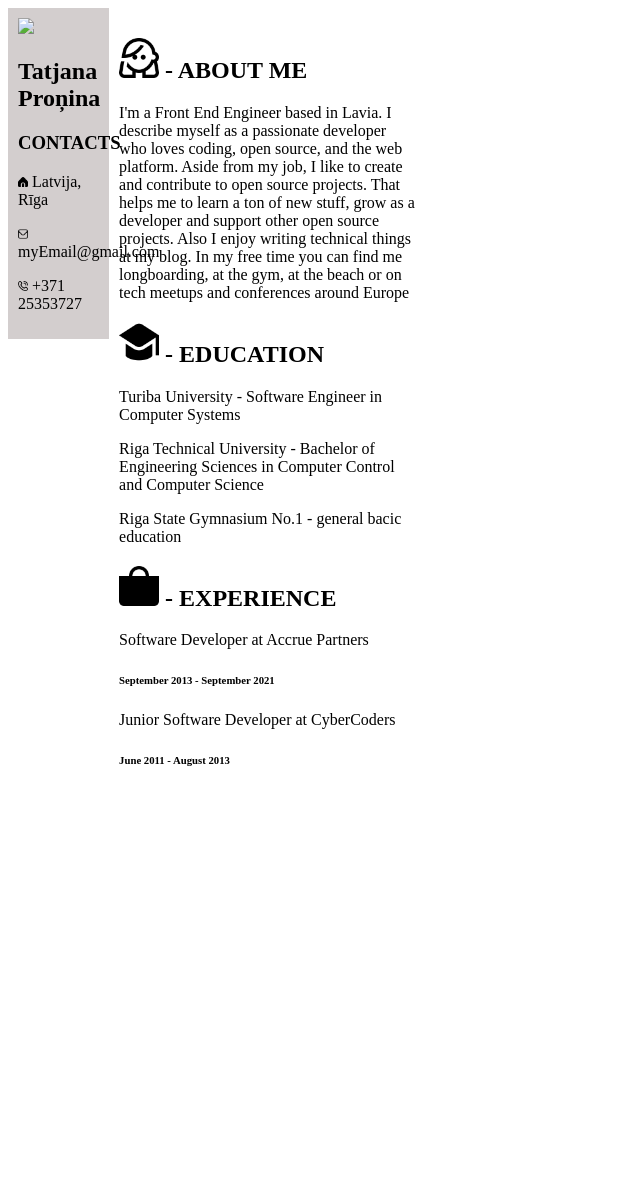
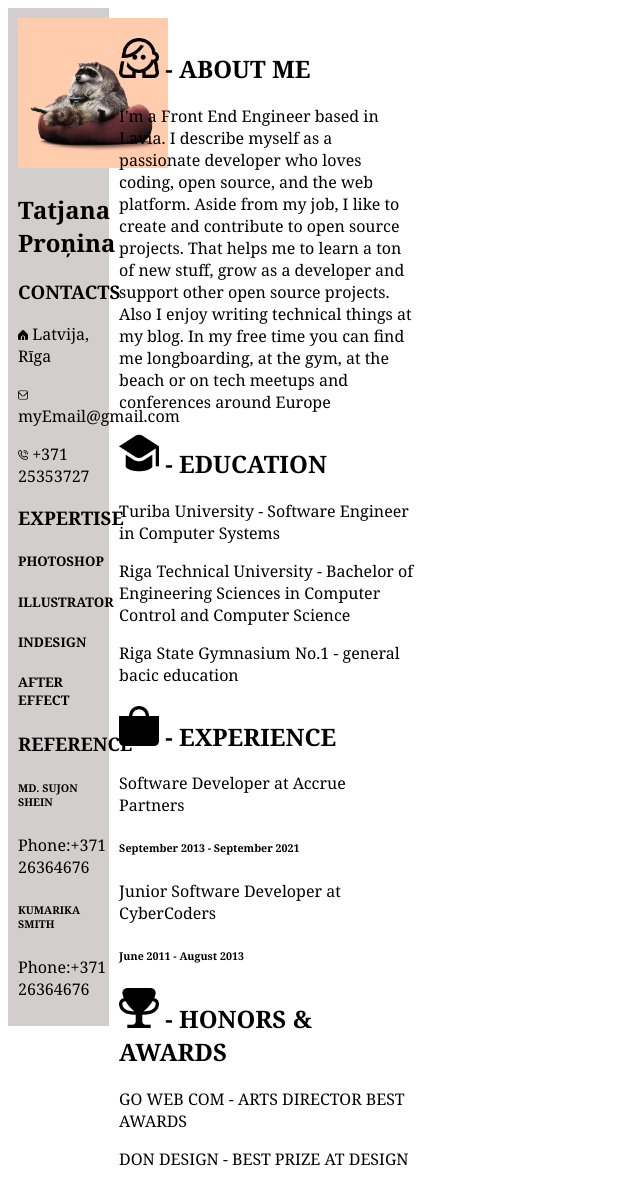
Before and after one commit to TatjanaPro/Dialogs_AB_JavaScript, a plain HTML site: page Class_04_2022_05_23/04_Practice.html in a window 1280 px wide. Shown: the whole page, without its empty margins (0-640 px from the left). Before the commit the page ends 809 px from the top, so only its background shows below. Drawn offline with Linux system fonts and the light colour scheme.

Commit message:
Practice changes

```diff
--- a/Class_04_2022_05_23/04_Practice.html
+++ b/Class_04_2022_05_23/04_Practice.html
@@ -17,9 +17,12 @@
     }
     .left {
       width: 8%;
+      font-family: Cambria, Cochin, Georgia, Times, 'Times New Roman', serif;
+
     }
     .right {
-      width:25%
+      width:25%;
+      font-family: Cambria, Cochin, Georgia, Times, 'Times New Roman', serif;
     }
 
     /* Clear floats after the columns */
@@ -33,7 +36,11 @@
   <body>
     <div class="row">
       <div class="column left" style="background-color: rgb(211, 206, 206)">
-    <img src="../images/ikona.jpg" style="width: 10%" />
+    <img src="https://github.com/TatjanaPro/Dialogs_AB_JavaScript/blob/main/Images/racoon.jpeg?raw=true"
+    width="150"
+    height="150"
+
+    />
     <h2>Tatjana Proņina</h2>
 
     <h3>CONTACTS</h3>
@@ -61,6 +68,18 @@
       />
       +371 25353727
     </p>
+    <h3>EXPERTISE</h3>
+
+    <h5>PHOTOSHOP</h5>
+    <h5>ILLUSTRATOR</h5>
+    <h5>INDESIGN</h5>
+    <h5>AFTER EFFECT</h5>
+
+    <h3>REFERENCE</h3>
+    <h6>MD. SUJON SHEIN</h6>
+    <p>Phone:+371 26364676</p>
+    <h6>KUMARIKA SMITH</h6>
+    <p>Phone:+371 26364676</p>
     </div>
 
     <div class="column right">
@@ -97,6 +116,15 @@
 <p>Junior Software Developer at CyberCoders</p>
   <h6>June 2011 - August 2013</h6>
 
+  <h2>
+    <img src="https://github.com/TatjanaPro/Dialogs_AB_JavaScript/blob/main/Images/trophy.png?raw=true"
+    width="40"
+      height="40"
+      />
+      - HONORS & AWARDS</h2>
+      <p>GO WEB COM - ARTS DIRECTOR BEST AWARDS</p>
+      <p>DON DESIGN - BEST PRIZE AT DESIGN</p>
+
   </div>
   </body>
 </html>
```
